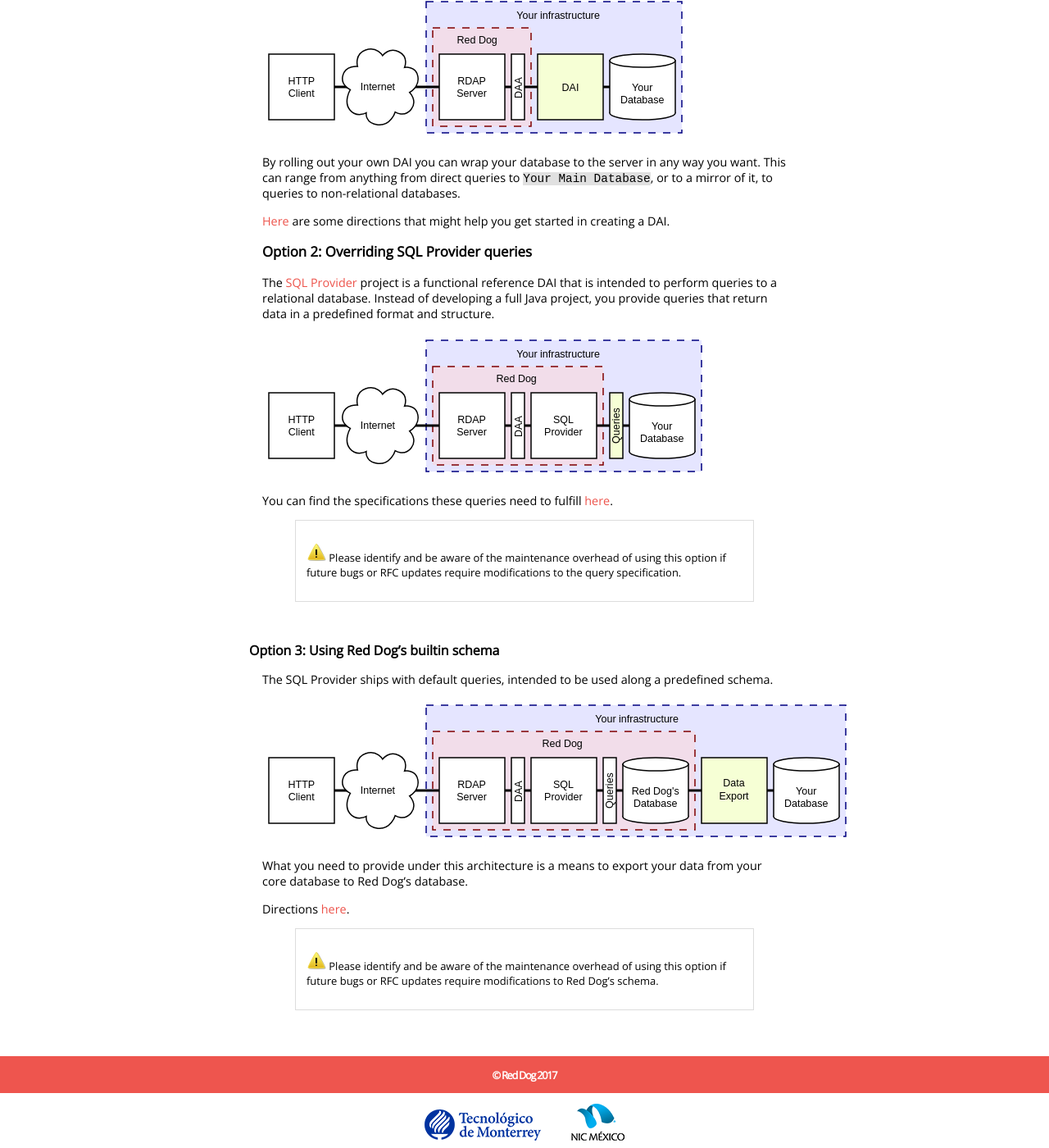
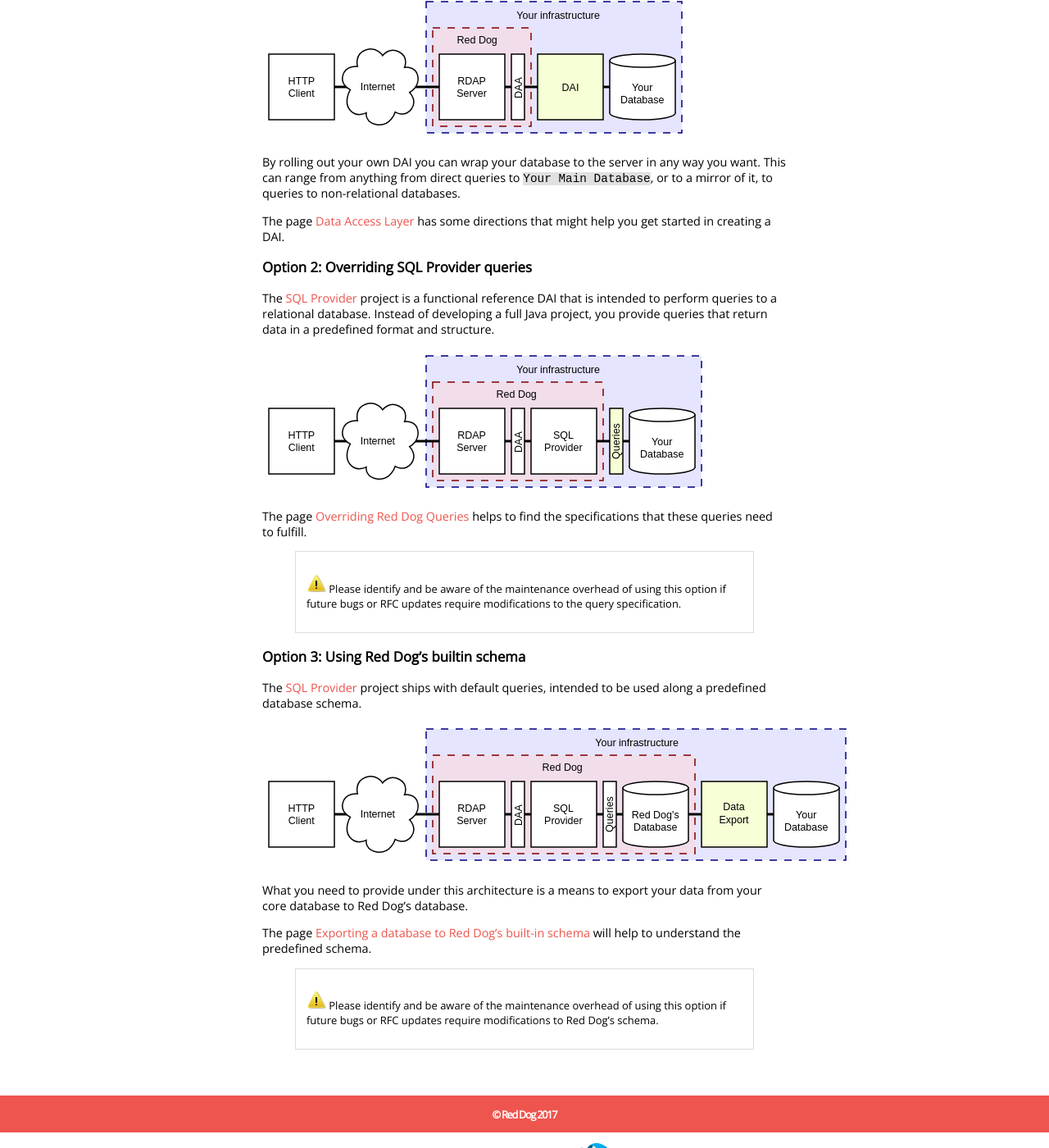
Before and after one commit to NICMx/rdap-server, a Jekyll site: the page built from intro.md, in a window 1280 px wide and 1400 px high, scrolled down 1218 px. Shown: the whole window at 82% size. Built offline with Jekyll 4.4.1, drawn with Linux system fonts in a browser that asks for light colours; nearby versions of some CDN libraries; some of the changed text lies outside the part shown.

Commit message:
Update some links and paragraphs

```diff
--- a/intro.md
+++ b/intro.md
@@ -19,7 +19,7 @@
 Some advantages of RDAP over WHOIS are
 
 - Standardized request and response formats, in contrast to WHOIS' provider-defined arbitrary text.
-- Reliance on Representational State Transfer (REST) technologies, a strong base which is widely known.
+- Reliance on [Representational State Transfer (REST)](http://www.ics.uci.edu/~fielding/pubs/dissertation/rest_arch_style.htm) technologies, a strong base which is widely known.
 - Bootstrapping, the automatic determination of where a query should be sent.
 - Support for Internationalized Domain Names and support for localized registration data.
 - Support for identification, authentication and access control to the service.
@@ -40,7 +40,7 @@
 
 By rolling out your own DAI you can wrap your database to the server in any way you want. This can range from anything from direct queries to `Your Main Database`, or to a mirror of it, to queries to non-relational databases.
 
-[Here](data-access-layer.html) are some directions that might help you get started in creating a DAI.
+The page [Data Access Layer](data-access-layer.html) has some directions that might help you get started in creating a DAI.
 
 ### Option 2: Overriding SQL Provider queries
 
@@ -48,18 +48,18 @@
 
 ![Fig. 2 - SQL Provider](img/diagram/intro-option-2.svg)
 
-You can find the specifications these queries need to fulfill [here](overriding-queries.html "Overriding Red Dog Queries").
+The page [Overriding Red Dog Queries](overriding-queries.html) helps to find the specifications that these queries need to fulfill.
 
 > ![Warning](img/warning.svg) Please identify and be aware of the maintenance overhead of using this option if future bugs or RFC updates require modifications to the query specification.
 
-## Option 3: Using Red Dog's builtin schema
+### Option 3: Using Red Dog's builtin schema
 
-The SQL Provider ships with default queries, intended to be used along a predefined schema.
+The [SQL Provider](https://github.com/NICMx/rdap-sql-provider) project ships with default queries, intended to be used along a predefined database schema.
 
 ![Fig. 3 - SQL Provider default](img/diagram/intro-option-3.svg)
 
 What you need to provide under this architecture is a means to export your data from your core database to Red Dog's database.
 
-Directions [here](migration.html).
+The page [Exporting a database to Red Dog's built-in schema](migration.html) will help to understand the predefined schema.
 
 > ![Warning](img/warning.svg) Please identify and be aware of the maintenance overhead of using this option if future bugs or RFC updates require modifications to Red Dog's schema.
```
Also changed, not shown: other parts of intro.md (+4 -4 lines).
